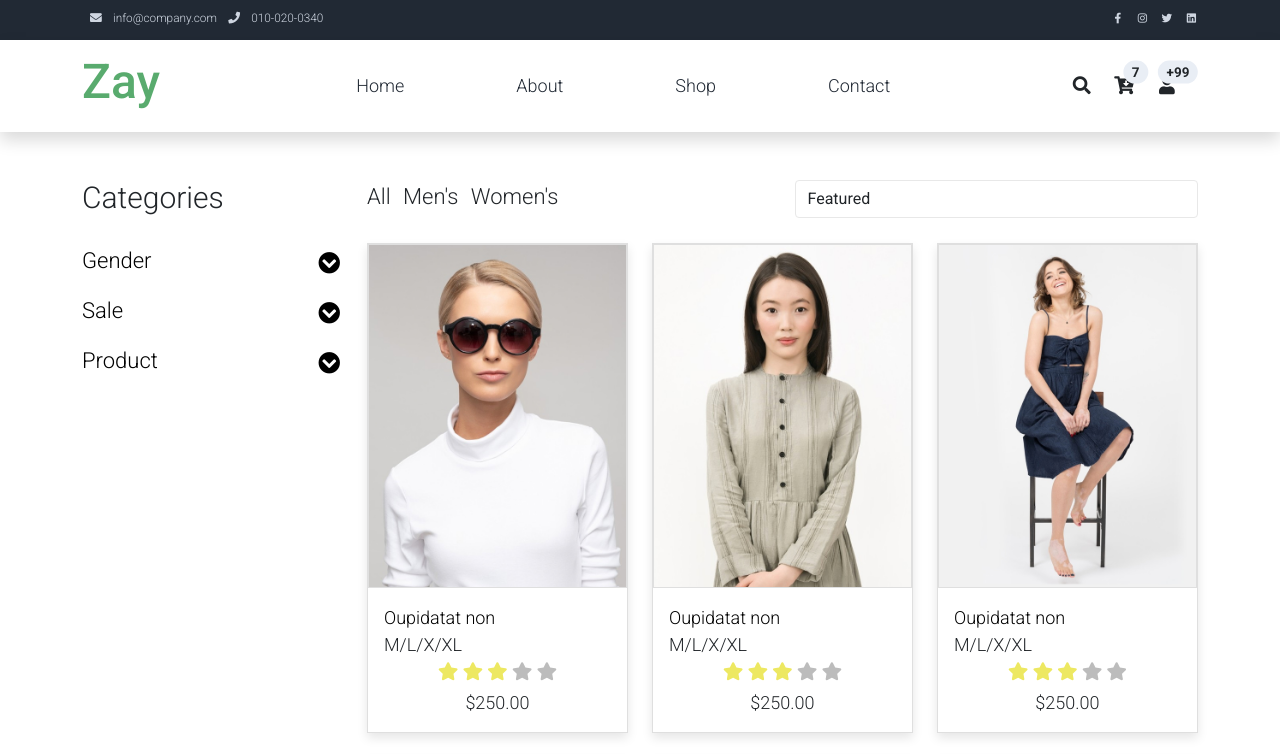
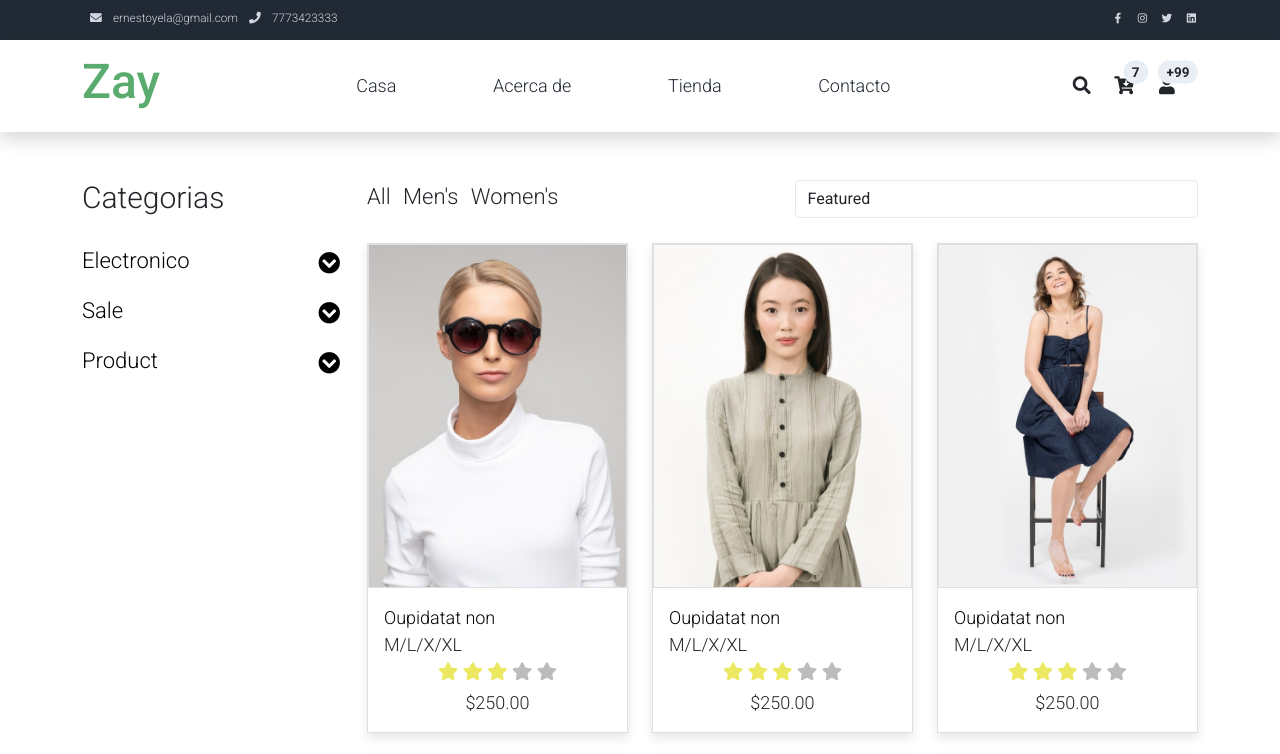
Before and after one commit to 1909-yela/pagina-de-internet, a plain HTML site: page shop.html in a window 1280 px wide. Shown: the top 754 px of the page. Drawn offline with Linux system fonts and the light colour scheme.

Commit message:
Update shop.html11

```diff
--- a/shop.html
+++ b/shop.html
@@ -2,7 +2,7 @@
 <html lang="en">
 
 <head>
-    <title>Zay Shop - Product Listing Page</title>
+    <title>Yela Shop - Productos</title>
     <meta charset="utf-8">
     <meta name="viewport" content="width=device-width, initial-scale=1">
 
@@ -32,9 +32,9 @@ https://templatemo.com/tm-559-zay-shop
             <div class="w-100 d-flex justify-content-between">
                 <div>
                     <i class="fa fa-envelope mx-2"></i>
-                    <a class="navbar-sm-brand text-light text-decoration-none" href="mailto:info@company.com">info@company.com</a>
+                    <a class="navbar-sm-brand text-light text-decoration-none" href="mailto:info@company.com">ernestoyela@gmail.com</a>
                     <i class="fa fa-phone mx-2"></i>
-                    <a class="navbar-sm-brand text-light text-decoration-none" href="tel:010-020-0340">010-020-0340</a>
+                    <a class="navbar-sm-brand text-light text-decoration-none" href="tel:010-020-0340">7773423333</a>
                 </div>
                 <div>
                     <a class="text-light" href="https://fb.com/templatemo" target="_blank" rel="sponsored"><i class="fab fa-facebook-f fa-sm fa-fw me-2"></i></a>
@@ -64,16 +64,16 @@ https://templatemo.com/tm-559-zay-shop
                 <div class="flex-fill">
                     <ul class="nav navbar-nav d-flex justify-content-between mx-lg-auto">
                         <li class="nav-item">
-                            <a class="nav-link" href="index.html">Home</a>
+                            <a class="nav-link" href="index.html">Casa</a>
                         </li>
                         <li class="nav-item">
-                            <a class="nav-link" href="about.html">About</a>
+                            <a class="nav-link" href="about.html">Acerca de </a>
                         </li>
                         <li class="nav-item">
-                            <a class="nav-link" href="shop.html">Shop</a>
+                            <a class="nav-link" href="shop.html">Tienda</a>
                         </li>
                         <li class="nav-item">
-                            <a class="nav-link" href="contact.html">Contact</a>
+                            <a class="nav-link" href="contact.html">Contacto</a>
                         </li>
                     </ul>
                 </div>
@@ -128,16 +128,16 @@ https://templatemo.com/tm-559-zay-shop
         <div class="row">
 
             <div class="col-lg-3">
-                <h1 class="h2 pb-4">Categories</h1>
+                <h1 class="h2 pb-4">Categorias</h1>
                 <ul class="list-unstyled templatemo-accordion">
                     <li class="pb-3">
                         <a class="collapsed d-flex justify-content-between h3 text-decoration-none" href="#">
-                            Gender
+                            Electronico
                             <i class="fa fa-fw fa-chevron-circle-down mt-1"></i>
                         </a>
                         <ul class="collapse show list-unstyled pl-3">
-                            <li><a class="text-decoration-none" href="#">Men</a></li>
-                            <li><a class="text-decoration-none" href="#">Women</a></li>
+                            <li><a class="text-decoration-none" href="#">Consolas</a></li>
+                            <li><a class="text-decoration-none" href="#">Video juegos</a></li>
                         </ul>
                     </li>
                     <li class="pb-3">
@@ -752,4 +752,5 @@ https://templatemo.com/tm-559-zay-shop
     <!-- End Script -->
 </body>
 
+
 </html>
```
